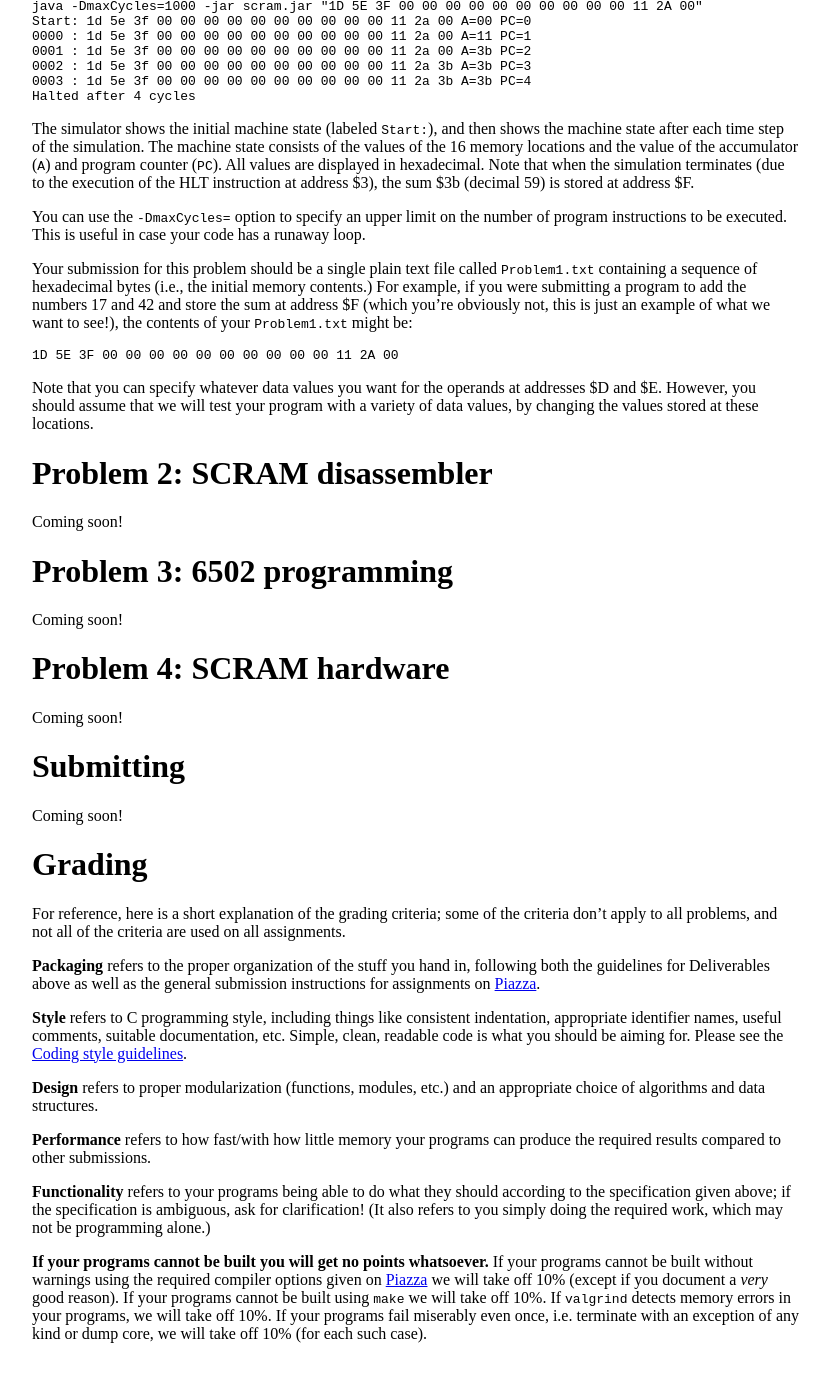
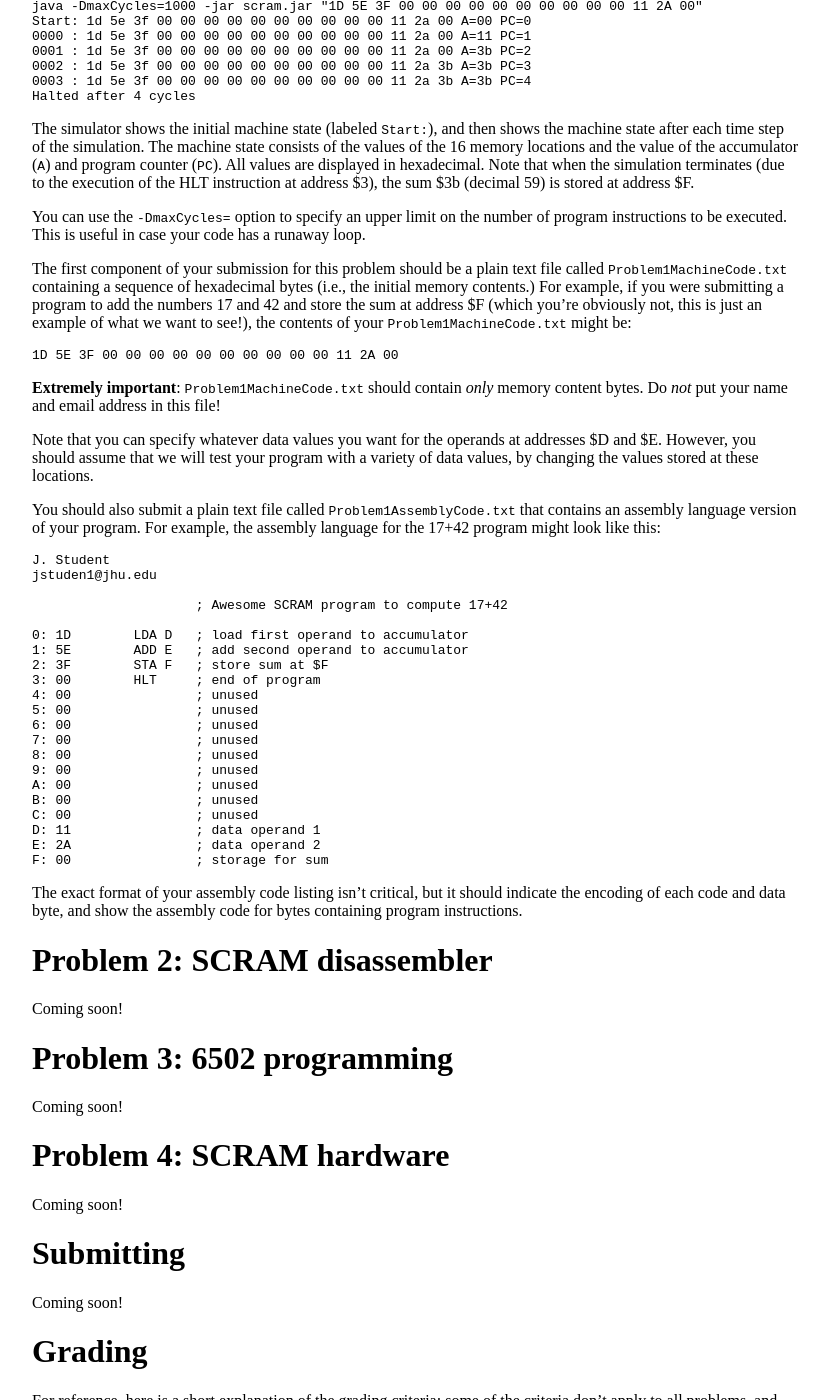
Before and after one commit to jhucsf/fall2019, a Jekyll site: the page built from hw/hw3.md, in a window 1280 px wide and 1400 px high, scrolled down 1075 px. Shown: the whole window, without its empty margins (224-1053 px from the left). Built offline with Jekyll 4.4.1, drawn with Linux system fonts in a browser that asks for light colours; before the commit the page ends 2434 px from its top, so only the background shows below that.

Commit message:
require assembly listing for Problem 1

````diff
--- a/hw/hw3.md
+++ b/hw/hw3.md
@@ -57,13 +57,43 @@ The simulator shows the initial machine state (labeled `Start:`), and then shows
 
 You can use the `-DmaxCycles=` option to specify an upper limit on the number of program instructions to be executed.  This is useful in case your code has a runaway loop.
 
-Your submission for this problem should be a single plain text file called `Problem1.txt` containing a sequence of hexadecimal bytes (i.e., the initial memory contents.)  For example, if you were submitting a program to add the numbers 17 and 42 and store the sum at address $F (which you're obviously not, this is just an example of what we want to see!), the contents of your `Problem1.txt` might be:
+The first component of your submission for this problem should be a plain text file called `Problem1MachineCode.txt` containing a sequence of hexadecimal bytes (i.e., the initial memory contents.)  For example, if you were submitting a program to add the numbers 17 and 42 and store the sum at address $F (which you're obviously not, this is just an example of what we want to see!), the contents of your `Problem1MachineCode.txt` might be:
 
 ```
 1D 5E 3F 00 00 00 00 00 00 00 00 00 00 11 2A 00
 ```
 
+**Extremely important**: `Problem1MachineCode.txt` should contain *only* memory content bytes.  Do *not* put your name and email address in this file!
+
 Note that you can specify whatever data values you want for the operands at addresses $D and $E.  However, you should assume that we will test your program with a variety of data values, by changing the values stored at these locations.
+
+You should also submit a plain text file called `Problem1AssemblyCode.txt` that contains an assembly language version of your program.  For example, the assembly language for the 17+42 program might look like this:
+
+```
+J. Student
+jstuden1@jhu.edu
+
+                     ; Awesome SCRAM program to compute 17+42
+
+0: 1D        LDA D   ; load first operand to accumulator
+1: 5E        ADD E   ; add second operand to accumulator
+2: 3F        STA F   ; store sum at $F
+3: 00        HLT     ; end of program
+4: 00                ; unused
+5: 00                ; unused
+6: 00                ; unused
+7: 00                ; unused
+8: 00                ; unused
+9: 00                ; unused
+A: 00                ; unused
+B: 00                ; unused
+C: 00                ; unused
+D: 11                ; data operand 1
+E: 2A                ; data operand 2
+F: 00                ; storage for sum
+```
+
+The exact format of your assembly code listing isn't critical, but it should indicate the encoding of each code and data byte, and show the assembly code for bytes containing program instructions.
 
 # Problem 2: SCRAM disassembler
 
````
